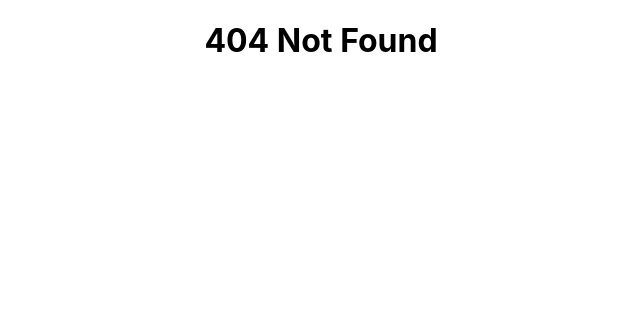
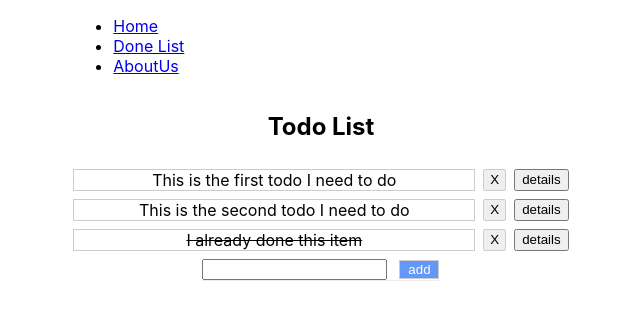
Before and after one commit to liule13/day10-todo, a React (Create React App) app: page /done in a window 1280 px wide. Before the commit this address had no page. Shown: the top 320 px of the page, without its empty margins (319-959 px from the left). Built offline with nearby package versions, Linux system fonts and the light colour scheme.

Commit message:
feat: add DoneListPage and AboutUsPage

```diff
--- a/src/components/TodoItem.js
+++ b/src/components/TodoItem.js
@@ -19,6 +19,10 @@ export function TodoItem(props) {
         });
     }
 
+    function toDetail() {
+        window.location.href = `/todos/${props.todo.id}`
+    }
+
     return (
         <div className="todo-item-container">
             <div className={"todo-item"} onClick={makeAsDone}>
@@ -27,6 +31,7 @@ export function TodoItem(props) {
                 </span>
             </div>
             <button className="delete-button" onClick={deleteTodo}>X</button>
+            <button className={"detail-button"} onClick={toDetail}>details</button>
         </div>
 
 
--- a/src/layouts/DefaultLayout.js
+++ b/src/layouts/DefaultLayout.js
@@ -7,7 +7,8 @@ export function DefaultLayout() {
                 <nav>
                     <ul>
                         <li><NavLink to={"/"}>Home</NavLink></li>
-                        <li><NavLink to={"/todos/1"}>TodoDetails</NavLink></li>
+                        <li><NavLink to={"/done/"}>Done List</NavLink></li>
+                        <li><NavLink to={"/about"}>AboutUs</NavLink></li>
                     </ul>
                 </nav>
             </header>
--- /dev/null
+++ b/src/pages/AboutUsPage.js
@@ -0,0 +1,7 @@
+import TodoList from "../components/TodoList";
+
+export function AboutUsPage() {
+    return (
+        <TodoList></TodoList>
+    );
+}
--- /dev/null
+++ b/src/pages/DoneListPage.js
@@ -0,0 +1,7 @@
+import TodoList from "../components/TodoList";
+
+export function DoneListPage() {
+    return (
+        <TodoList></TodoList>
+    );
+}
```
Also changed, not shown: src/routers/Router.js (+8 -3 lines).
